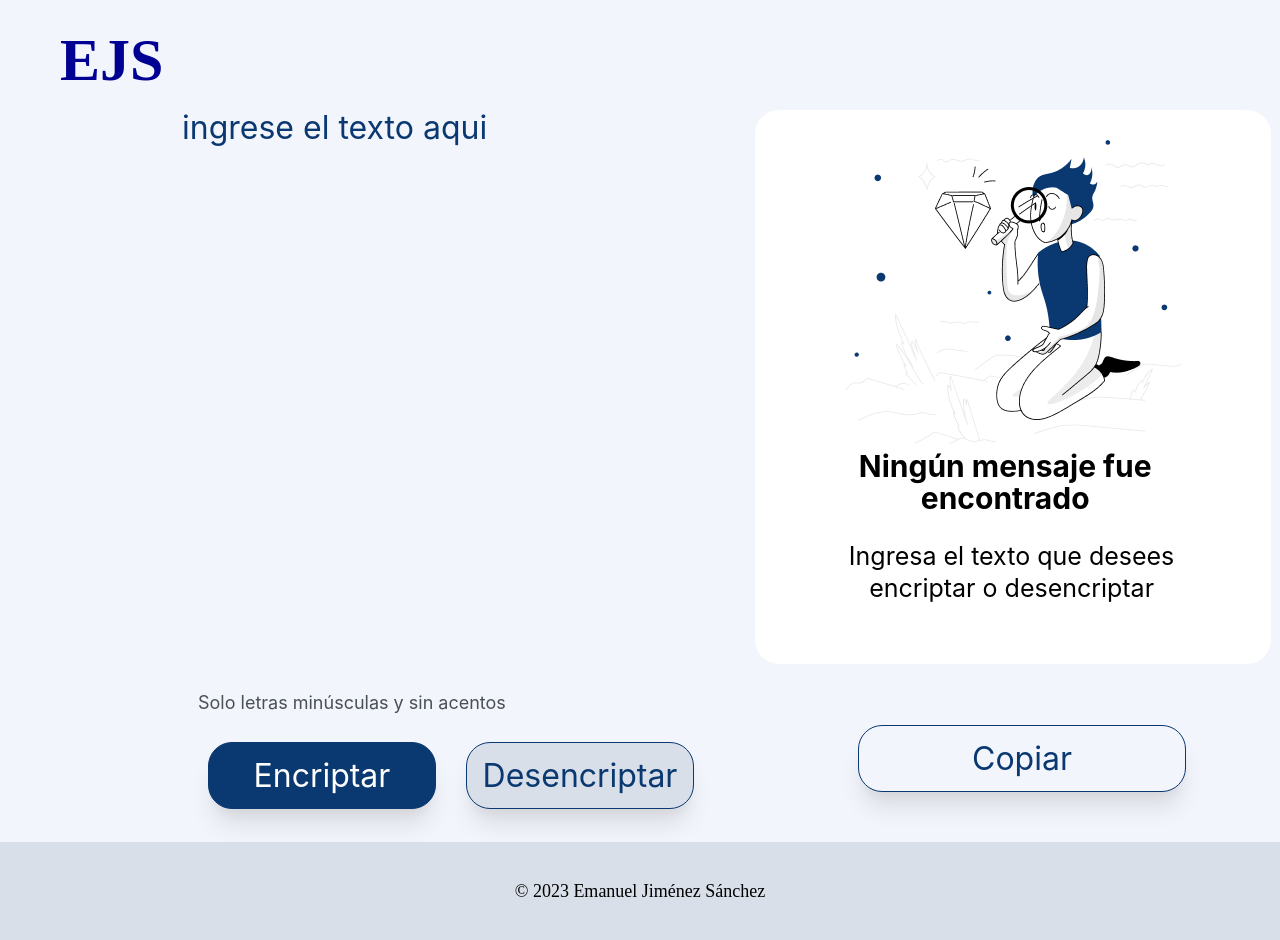
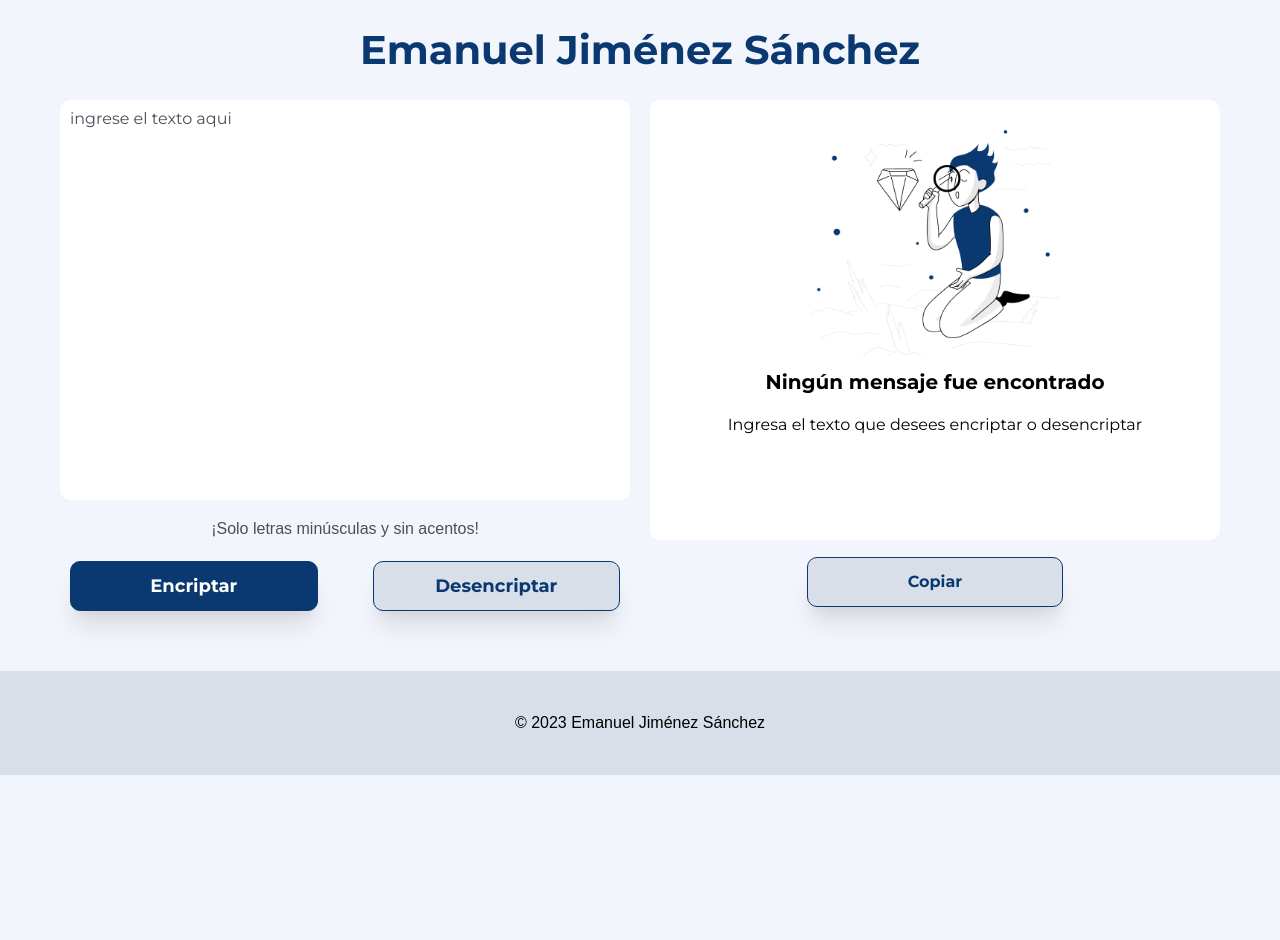
Before and after one commit to EmanuelJimenezSanchez/Challenge1, a plain HTML site: page index.html in a window 1280 px wide. After the commit the page ends 800 px from the top, so only its background shows below. Drawn offline with Linux system fonts and the light colour scheme.

Commit message:
Reestructuracion del html y css

```diff
--- /dev/null
+++ b/css/style.css
@@ -0,0 +1,318 @@
+:root {
+    --primario: #F3F5FC;
+    --primarioOscuro: #D8DFE8;
+    --primarioMasOscuro: #cbd1da;
+    --secundario: #0A3871;
+    --secundarioOscuro: #082f5e;
+    --blanco: #FFF;
+    --oscuro: #000;
+    --gris: #495057;
+
+    --fuentePrincipal: 'Montserrat', sans-serif;
+}
+
+html{
+    box-sizing: border-box;
+    font-size: 62.5%;
+}
+
+*, *:before, *:after {
+    box-sizing: inherit;
+    font-family: var(--fuentePrincipal);
+}
+
+/** Globales **/
+body {
+    background-color: var(--primario);
+    font-size: 1.6rem;
+    line-height: 1.5;
+}
+p {
+    font-size: 1.6rem;
+    font-family: Arial, Helvetica, sans-serif;
+    color: var(--oscuro);
+}
+a {
+    text-decoration: none;
+}
+img {
+    max-width: 100%;
+}
+.contenedor {
+    max-width: 120rem;
+    margin: 0 auto;
+    display: grid;
+    grid-template-columns: repeat(1, 1fr);
+    text-align: center;
+    padding: 0 2rem;
+}
+@media (min-width: 768px) {
+    .contenedor {
+        display: grid;
+        grid-template-columns: repeat(2, 1fr);
+        column-gap: 2rem;
+    }
+}
+h1, h2, h3 {
+    text-align: center;
+    font-family: var(--fuentePrincipal);
+}
+h1 {
+    font-size: 4rem;
+    color: var(--secundario);
+    margin: 2rem 0;
+}
+h2 {
+    font-size: 2rem;
+    color: var(--oscuro);
+}
+h3 {
+    font-size: 1.6rem;
+    color: var(--oscuro);
+}
+
+/** Footer **/
+.footer {
+    background-color: var(--primarioOscuro);
+    text-align: center;
+    margin-top: 4rem;
+}
+.footer__copyright {
+    margin: 0;
+    padding: 4rem 0;
+}
+
+/** Seccion para ingresar la informacion **/
+.escribir__text-area {
+    width: 100%;
+    padding: 1rem;
+    height: 40rem;
+    resize: none;
+    color: var(--secundario);
+    text-transform: lowercase;
+    border: none;
+    border-radius: 1rem;
+}
+::placeholder{color: var(--gris)}
+.escribir__text-area:focus{
+    outline: none;
+}
+.escribir__informacion {
+    color: var(--gris);
+    margin: 1rem 0 0 0;
+}
+.escribir__botones {
+    display:flex;
+    align-items: center;
+    justify-content: space-between;
+    padding: 2rem 1rem;
+    font-size: 1.8rem;
+
+}
+.escribir__btn-encriptar {
+    background: var(--secundario);
+    border: 1px solid var(--secundario);
+    border-radius: 1rem;
+    color: var(--blanco);
+    font-weight: bold;
+    cursor: pointer;
+    height: 5rem;
+    width: 45%;
+    padding: 0;
+    box-shadow: rgba(0, 0, 0, 0.1) 0px 20px 25px -5px, rgba(0, 0, 0, 0.04) 0px 10px 10px -5px;
+    transition: 1s;
+}
+.escribir__btn-encriptar:hover {
+    transform: scale(1.05);
+    background-color: var(--secundarioOscuro);
+}
+.escribir__btn-desencriptar {
+    background: var(--primarioOscuro);
+    border: 1px solid var(--secundario);
+    border-radius: 1rem;
+    color: var(--secundario);
+    font-weight: bold;
+    cursor: pointer;
+    height: 5rem;
+    width: 45%;
+    padding: 0;
+    box-shadow: rgba(0, 0, 0, 0.1) 0px 20px 25px -5px, rgba(0, 0, 0, 0.04) 0px 10px 10px -5px;
+    transition: 1s;
+}
+.escribir__btn-desencriptar:hover {
+    transform: scale(1.05);
+    background-color: var(--primarioMasOscuro);
+}
+
+/** Seccion para copiar el resultado **/
+.mensaje__contenedor {
+    position: relative;
+}
+.mensaje__informacion {
+    width: 100%;
+    padding: 1rem;
+    height: 44rem;
+    resize: none;
+    color: var(--secundario);
+    text-transform: lowercase;
+    border: none;
+    border-radius: 1rem;
+    background-image: url("Imagenes/Muñeco.png");
+    background-size: 25rem;
+    background-repeat: no-repeat;
+    background-position-y: 30px;
+    background-position-x: center;
+}
+.mensaje__informacion:focus{
+    outline: none;
+}
+.noMensaje {
+    position: absolute;
+    top: 25rem;
+    left: 0;
+    right: 0;
+}
+.noMensaje__h2 {
+    padding: 0 2rem;
+}
+.noMensaje__h3 {
+    padding: 0 2rem;
+    font-weight: normal;
+}
+.mensaje__boton {
+
+}
+.btn-copiar {
+    margin-top: 1rem;
+    background: var(--primarioOscuro);
+    border: 1px solid var(--secundario);
+    border-radius: 1rem;
+    color: var(--secundario);
+    font-weight: bold;
+    cursor: pointer;
+    height: 5rem;
+    width: 100%;
+    padding: 0;
+    box-shadow: rgba(0, 0, 0, 0.1) 0px 20px 25px -5px, rgba(0, 0, 0, 0.04) 0px 10px 10px -5px;
+    transition: 1s;
+}
+@media (min-width: 480px) {
+    .btn-copiar {
+        width: 45%;
+    }
+}
+/*
+
+.mensaje{
+    height: 550px;
+    width: 40%;
+    background: white;
+    background-image: url("Imagenes/Muñeco.png");
+    background-repeat: no-repeat;
+    background-position-y: 30px;
+    background-position-x: center;
+    border: none;
+    border-radius: 24px;
+    color: #0A3871;
+    margin-left: 25px;
+    margin-top: 20px;
+    position: absolute;
+    resize: none;
+}
+
+.mensaje:focus{
+    outline: none;
+}
+
+h3{
+    width: 30%;
+    background-color: white;
+    display: block;
+    font-size: 30px;
+    margin-left: 6.5%;
+    margin-block-start: 12em;
+    font-weight: bold;
+    text-align: center;
+    position: absolute;
+
+}
+
+.parrafo-mensaje{
+    font-size: 25px;
+    width: 30%;
+    margin-left: 7%;
+    text-align: center;
+    background-color: white;
+    position: absolute;
+    margin-block-start: 18em;
+}
+
+.btn-desencriptar{
+    background: #D8DFE8;
+    border: 1px solid #0A3871;
+    border-radius: 24px;
+    color: #0A3871;
+    cursor: pointer;
+    height: 67px;
+    margin: 5px 18px 0px 30px;
+    width: 328px;
+    box-shadow: rgba(0, 0, 0, 0.1) 0px 20px 25px -5px, rgba(0, 0, 0, 0.04) 0px 10px 10px -5px;
+}
+
+.btn-desencriptar:hover{
+    transform: scale(1.05);
+    background: #c7ccd4;
+}
+
+.btn-encriptar{
+    background-color: #0A3871;
+    border: 1px solid #0A3871;
+    border-radius: 24px;
+    color: white;
+    cursor: pointer;
+    height: 67px;
+    margin: 5px 0px 5px 10px;
+    width: 328px;
+    box-shadow: rgba(0, 0, 0, 0.1) 0px 20px 25px -5px, rgba(0, 0, 0, 0.04) 0px 10px 10px -5px;
+}
+
+.btn-encriptar:hover{
+    transform: scale(1.05);
+    background-color: #082f5e;
+}
+
+.btn-copiar{
+    border: 1px solid #0A3871;
+    border-radius: 24px;
+    color: #0A3871;
+    cursor: pointer;
+    height: 67px;
+    margin-top: 635px;
+    margin-left: 10%;
+    align-self: baseline;
+    position: absolute;
+    width: 328px;
+    box-shadow: rgba(0, 0, 0, 0.1) 0px 20px 25px -5px, rgba(0, 0, 0, 0.04) 0px 10px 10px -5px;
+}
+
+.btn-copiar:hover{
+    transform: scale(1.05);
+    background-color: #D8DFE8;
+}
+
+.informacion{
+    color: #495057;
+    font-size: 18px;
+    margin: 18px;
+}
+
+footer{
+    background-color: #D8DFE8;
+    text-align: center;
+    padding: 40px;
+}
+
+.copyright{
+    background-color: #D8DFE8;
+    font-size: 18px;
+} */
--- a/index.html
+++ b/index.html
@@ -4,43 +4,45 @@
     <meta charset="UTF-8">
     <meta http-equiv="X-UA-Compatible" content="IE=edge">
     <meta name="viewport" content="width=device-width, initial-scale=1.0">
-    <link rel="stylesheet" href="reset.css/reset.css">
-    <link rel="stylesheet" href="style.css">
-    <link rel="preconnect" href="https://fonts.googleapis.com">
-    <link rel="preconnect" href="https://fonts.gstatic.com" crossorigin>
-    <link href="https://fonts.googleapis.com/css2?family=Montserrat:wght@300&display=swap" rel="stylesheet">
+    <link rel="preload" href="css/normalize.css" as="style">
+    <link rel="stylesheet" href="css/normalize.css">
+    <link href="https://fonts.googleapis.com/css2?family=Montserrat:wght@400;700&display=swap" rel="stylesheet">
+    <link rel="preload" href="css/style.css" as="style">
+    <link rel="stylesheet" href="css/style.css">
     <title>Encriptador</title>
 </head>
 <body>
-    <header>
+    <header class="header">
         <!-- <img class="logo" src="Imagenes/Logo.png" alt="logo de alura"> -->
-        <h2 class="iniciales">EJS</h2>
+        <h1 class="header__nombre">Emanuel Jiménez Sánchez</h1>
 
     </header>
-    <main>
-        <section>
-            <textarea class="text-area" cols="30" rows="10" placeholder="Ingrese el texto aqui"></textarea>
-            <div>
-                <h6 class="informacion">Solo letras minúsculas y sin acentos</h6>
+
+    <main class="contenedor">
+        <div class="escribir">
+            <textarea class="escribir__text-area" cols="30" rows="10" placeholder="Ingrese el texto aqui"></textarea>
+            <p class="escribir__informacion">¡Solo letras minúsculas y sin acentos!</p>
+            <div class="escribir__botones">
+                <button class="escribir__btn-encriptar" onclick="btnEncriptar()">Encriptar</button>
+                <button class="escribir__btn-desencriptar" onclick="btnDesencriptar()">Desencriptar</button>
             </div>
-            <div class="botones">
-                <button class="btn-encriptar" onclick="btnEncriptar()">Encriptar</button>
-                <button class="btn-desencriptar" onclick="btnDesencriptar()">Desencriptar</button>
+        </div>
+        <div class="mensaje">
+            <div class="mensaje__contenedor">
+                <textarea class="mensaje__informacion" cols="20" rows="10" readonly="readonly"></textarea>
+                <div class="noMensaje">
+                    <h2 class="noMensaje__h2">Ningún mensaje fue encontrado</h2>
+                    <h3 class="noMensaje__h3">Ingresa el texto que desees encriptar o desencriptar</h3>
+                </div>
             </div>
-        </section>
-        <section>
-            <textarea class="mensaje" cols="20" rows="10" readonly="readonly"></textarea>
-            <div class="no-mensaje">
-                <h3>Ningún mensaje fue encontrado</h3>
-                <p class="parrafo-mensaje">Ingresa el texto que desees encriptar o desencriptar</p>
-            </div>
-            <div>
+            <div class="mensaje__boton">
                 <button class="btn-copiar" onclick="btnCopiarAlPortapapeles()">Copiar</button>
             </div>
-        </section>
+        </div>
     </main>
-    <footer>
-        <p class="copyright">&copy 2023 Emanuel Jiménez Sánchez</p>
+
+    <footer class="footer">
+        <p class="footer__copyright">&copy 2023 Emanuel Jiménez Sánchez</p>
     </footer>
     <script src="script.js"></script>
 </body>
--- a/reset.css/reset.css
+++ /dev/null
@@ -1,48 +0,0 @@
-/* http://meyerweb.com/eric/tools/css/reset/
-   v2.0 | 20110126
-   License: none (public domain)
-*/
-
-html, body, div, span, applet, object, iframe,
-h1, h2, h3, h4, h5, h6, p, blockquote, pre,
-a, abbr, acronym, address, big, cite, code,
-del, dfn, em, img, ins, kbd, q, s, samp,
-small, strike, strong, sub, sup, tt, var,
-b, u, i, center,
-dl, dt, dd, ol, ul, li,
-fieldset, form, label, legend,
-table, caption, tbody, tfoot, thead, tr, th, td,
-article, aside, canvas, details, embed,
-figure, figcaption, footer, header, hgroup,
-menu, nav, output, ruby, section, summary,
-time, mark, audio, video {
-	margin: 0;
-	padding: 0;
-	border: 0;
-	font-size: 100%;
-	font: inherit;
-	vertical-align: baseline;
-}
-/* HTML5 display-role reset for older browsers */
-article, aside, details, figcaption, figure,
-footer, header, hgroup, menu, nav, section {
-	display: block;
-}
-body {
-	line-height: 1;
-}
-ol, ul {
-	list-style: none;
-}
-blockquote, q {
-	quotes: none;
-}
-blockquote:before, blockquote:after,
-q:before, q:after {
-	content: '';
-	content: none;
-}
-table {
-	border-collapse: collapse;
-	border-spacing: 0;
-}
--- a/script.js
+++ b/script.js
@@ -1,7 +1,8 @@
-const textArea = document.querySelector(".text-area");
-const mensaje = document.querySelector(".mensaje");
-const mensajeVacio = document.querySelector(".no-mensaje");
+const textArea = document.querySelector(".escribir__text-area");
+const mensaje = document.querySelector(".mensaje__informacion");
+const mensajeVacio = document.querySelector(".noMensaje");
 
+mensaje.style.backgroundImage = "url('Imagenes/Muñeco.png')";
 
 /* La letra "e" es convertida para "enter"
 La letra "i" es convertida para "imes"
@@ -52,7 +53,6 @@ function desencriptar(stringDesencriptado){
 function btnCopiarAlPortapapeles(){
     const textoCopiado = mensaje.value;
     navigator.clipboard.writeText(textoCopiado);
-    mensaje.value = "";
     mensaje.style.backgroundImage = "url('Imagenes/Muñeco.png')";
     mensajeVacio.style.display = "block";
 }
--- a/style.css
+++ /dev/null
@@ -1,165 +0,0 @@
-*{
-    background: #F3F5FC;
-    font-family: 'Inter';
-    font-weight: 400;
-    font-size: 32px;
-    line-height: 100%;
-}
-
-/* .logo{
-    padding-top: 10px;
-    margin-left: 10px;
-    width: 10%;
-} */
-
-.iniciales{
-    font-size: 60px;
-    color: rgb(0, 0, 146);
-    font-weight: 700;
-    margin: 30px 0 0 60px;
-}
-
-main{
-    display: flex;
-    margin-bottom: 10px;
-    margin-left: 180px;
-}
-
-section{
-    width: 50%;
-}
-
-.text-area{
-    height: 550px;
-    width: 90%;
-    border: none;
-    color: #0A3871;
-    margin-top: 20px;
-    padding: 2px;
-    text-transform: lowercase;
-    resize: none;
-}
-
-::placeholder{color: #0A3871}
-.text-area:focus{
-    outline: none;
-}
-
-.mensaje{
-    height: 550px;
-    width: 40%;
-    background: white;
-    background-image: url("Imagenes/Muñeco.png");
-    background-repeat: no-repeat;
-    background-position-y: 30px;
-    background-position-x: center;
-    border: none;
-    border-radius: 24px;
-    color: #0A3871;
-    margin-left: 25px;
-    margin-top: 20px;
-    position: absolute;
-    resize: none;
-}
-
-.mensaje:focus{
-    outline: none;
-}
-
-h3{
-    width: 30%;
-    background-color: white;
-    display: block;
-    font-size: 30px;
-    margin-left: 6.5%;
-    margin-block-start: 12em;
-    font-weight: bold;
-    text-align: center;
-    position: absolute;
-
-}
-
-.parrafo-mensaje{
-    font-size: 25px;
-    width: 30%;
-    margin-left: 7%;
-    text-align: center;
-    background-color: white;
-    position: absolute;
-    margin-block-start: 18em;
-}
-
-.botones{
-    display: flex;
-    margin: 18px;
-}
-
-.btn-desencriptar{
-    background: #D8DFE8;
-    border: 1px solid #0A3871;
-    border-radius: 24px;
-    color: #0A3871;
-    cursor: pointer;
-    height: 67px;
-    margin: 5px 18px 0px 30px;
-    width: 328px;
-    box-shadow: rgba(0, 0, 0, 0.1) 0px 20px 25px -5px, rgba(0, 0, 0, 0.04) 0px 10px 10px -5px;
-}
-
-.btn-desencriptar:hover{
-    transform: scale(1.05);
-    background: #c7ccd4;
-}
-
-.btn-encriptar{
-    background-color: #0A3871;
-    border: 1px solid #0A3871;
-    border-radius: 24px;
-    color: white;
-    cursor: pointer;
-    height: 67px;
-    margin: 5px 0px 5px 10px;
-    width: 328px;
-    box-shadow: rgba(0, 0, 0, 0.1) 0px 20px 25px -5px, rgba(0, 0, 0, 0.04) 0px 10px 10px -5px;
-}
-
-.btn-encriptar:hover{
-    transform: scale(1.05);
-    background-color: #082f5e;
-}
-
-.btn-copiar{
-    border: 1px solid #0A3871;
-    border-radius: 24px;
-    color: #0A3871;
-    cursor: pointer;
-    height: 67px;
-    margin-top: 635px;
-    margin-left: 10%;
-    align-self: baseline;
-    position: absolute;
-    width: 328px;
-    box-shadow: rgba(0, 0, 0, 0.1) 0px 20px 25px -5px, rgba(0, 0, 0, 0.04) 0px 10px 10px -5px;
-}
-
-.btn-copiar:hover{
-    transform: scale(1.05);
-    background-color: #D8DFE8;
-}
-
-.informacion{
-    color: #495057;
-    font-size: 18px;
-    margin: 18px;
-}
-
-footer{
-    background-color: #D8DFE8;
-    text-align: center;
-    padding: 40px;
-}
-
-.copyright{
-    background-color: #D8DFE8;
-    font-size: 18px;
-}
```
Also changed, not shown: css/normalize.css (added).
